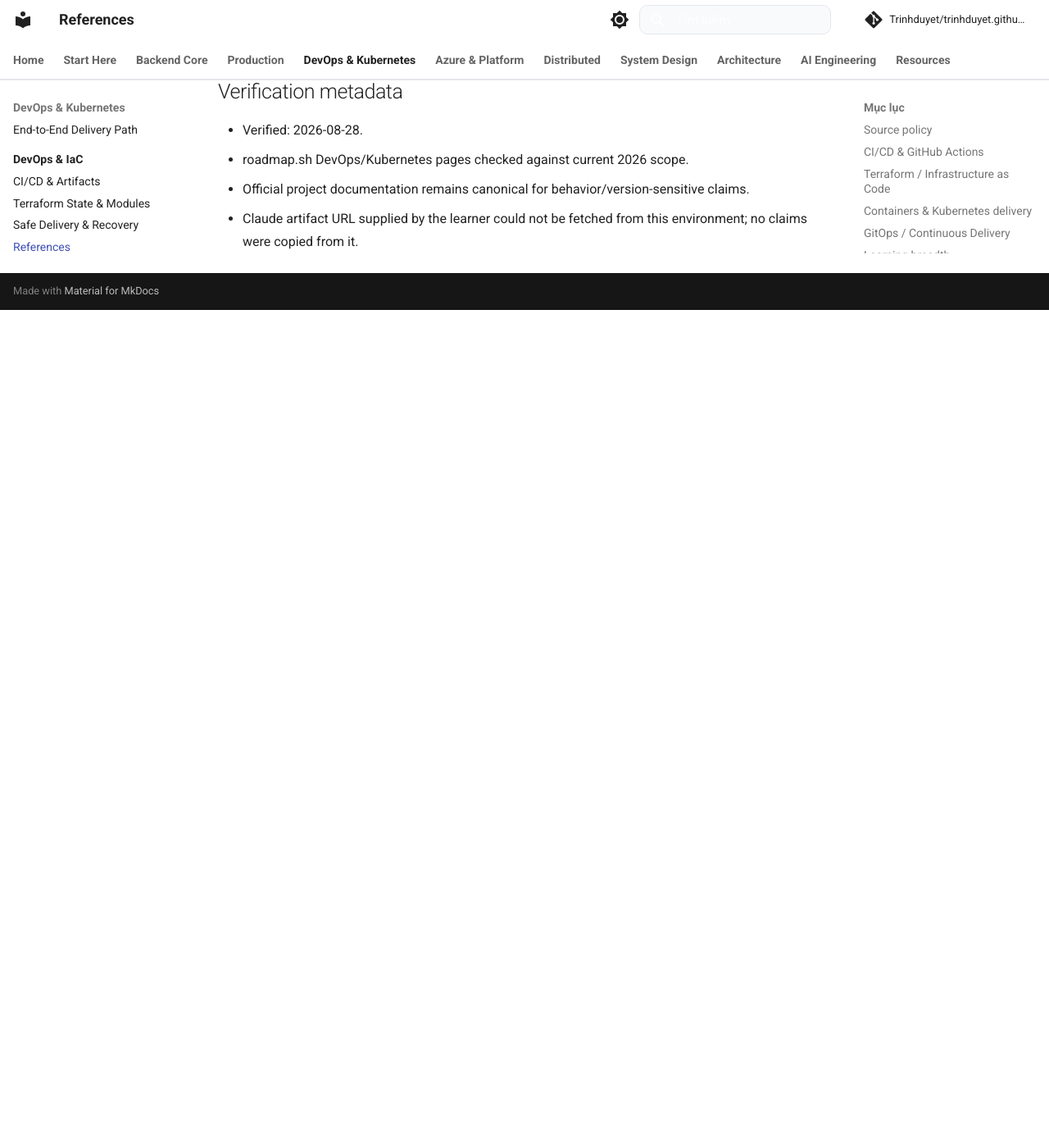
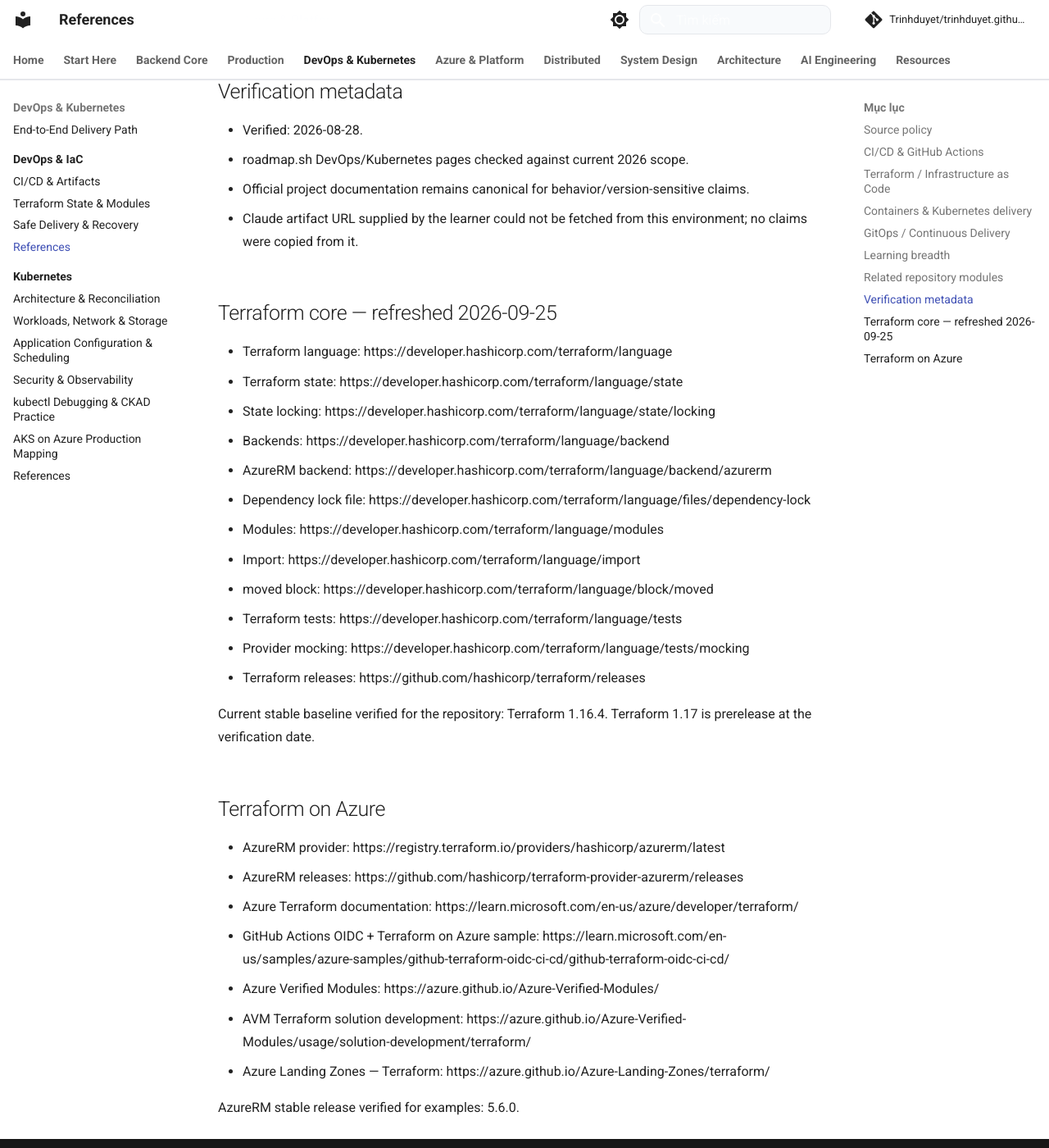
Before and after one commit to Trinhduyet/trinhduyet.github.io, an MkDocs documentation site: the page built from docs/13-devops-iac/references.md, in a window 1280 px wide and 1400 px high, scrolled down 2088 px. Shown: the whole window at 82% size. Built offline with MkDocs 1.6.1 and Material for MkDocs 9.7.7, drawn with Linux system fonts in a browser that asks for light colours; comment, search, counter and statistics services are not loaded; before the commit the page ends 2466 px from its top, so only the background shows below that.

Commit message:
docs(terraform): refresh official sources

```diff
--- a/docs/13-devops-iac/references.md
+++ b/docs/13-devops-iac/references.md
@@ -59,3 +59,33 @@
 - roadmap.sh DevOps/Kubernetes pages checked against current 2026 scope.
 - Official project documentation remains canonical for behavior/version-sensitive claims.
 - Claude artifact URL supplied by the learner could not be fetched from this environment; no claims were copied from it.
+
+
+## Terraform core — refreshed 2026-09-25
+
+- Terraform language: https://developer.hashicorp.com/terraform/language
+- Terraform state: https://developer.hashicorp.com/terraform/language/state
+- State locking: https://developer.hashicorp.com/terraform/language/state/locking
+- Backends: https://developer.hashicorp.com/terraform/language/backend
+- AzureRM backend: https://developer.hashicorp.com/terraform/language/backend/azurerm
+- Dependency lock file: https://developer.hashicorp.com/terraform/language/files/dependency-lock
+- Modules: https://developer.hashicorp.com/terraform/language/modules
+- Import: https://developer.hashicorp.com/terraform/language/import
+- moved block: https://developer.hashicorp.com/terraform/language/block/moved
+- Terraform tests: https://developer.hashicorp.com/terraform/language/tests
+- Provider mocking: https://developer.hashicorp.com/terraform/language/tests/mocking
+- Terraform releases: https://github.com/hashicorp/terraform/releases
+
+Current stable baseline verified for the repository: Terraform 1.16.4. Terraform 1.17 is prerelease at the verification date.
+
+## Terraform on Azure
+
+- AzureRM provider: https://registry.terraform.io/providers/hashicorp/azurerm/latest
+- AzureRM releases: https://github.com/hashicorp/terraform-provider-azurerm/releases
+- Azure Terraform documentation: https://learn.microsoft.com/en-us/azure/developer/terraform/
+- GitHub Actions OIDC + Terraform on Azure sample: https://learn.microsoft.com/en-us/samples/azure-samples/github-terraform-oidc-ci-cd/github-terraform-oidc-ci-cd/
+- Azure Verified Modules: https://azure.github.io/Azure-Verified-Modules/
+- AVM Terraform solution development: https://azure.github.io/Azure-Verified-Modules/usage/solution-development/terraform/
+- Azure Landing Zones — Terraform: https://azure.github.io/Azure-Landing-Zones/terraform/
+
+AzureRM stable release verified for examples: 5.6.0.
```
